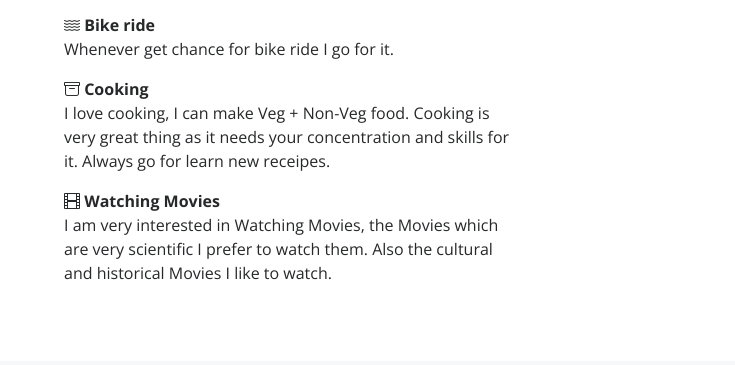
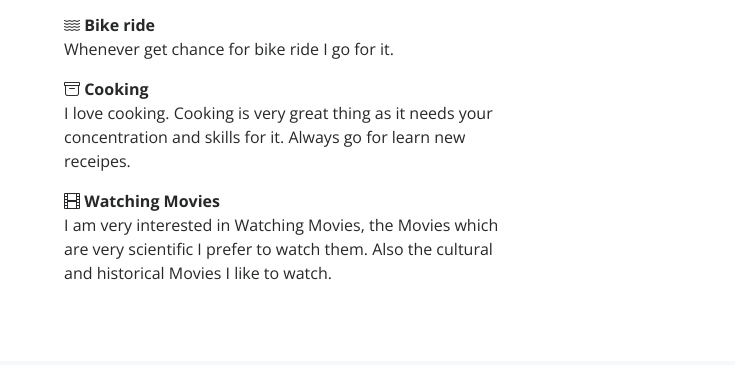
Before and after one commit to avchougule/avchougule.github.io, a plain HTML site: page index.html in a window 1280 px wide. Shown: the part 3808-4173 px from the top of the page, without its empty margins (100-835 px from the left). Drawn offline with nearby package versions, Linux system fonts and the light colour scheme.

Commit message:
12-10-22

```diff
--- a/index.html
+++ b/index.html
@@ -294,7 +294,7 @@
                     </p>
                   </div>
                   <div><i class="bi bi-archive"></i> <strong>Cooking</strong>
-                    <p>I love cooking, I can make Veg + Non-Veg food.
+                    <p>I love cooking.
                       Cooking is very great thing as it needs your concentration and skills for it.
                       Always go for learn new receipes.
                     </p>
```
